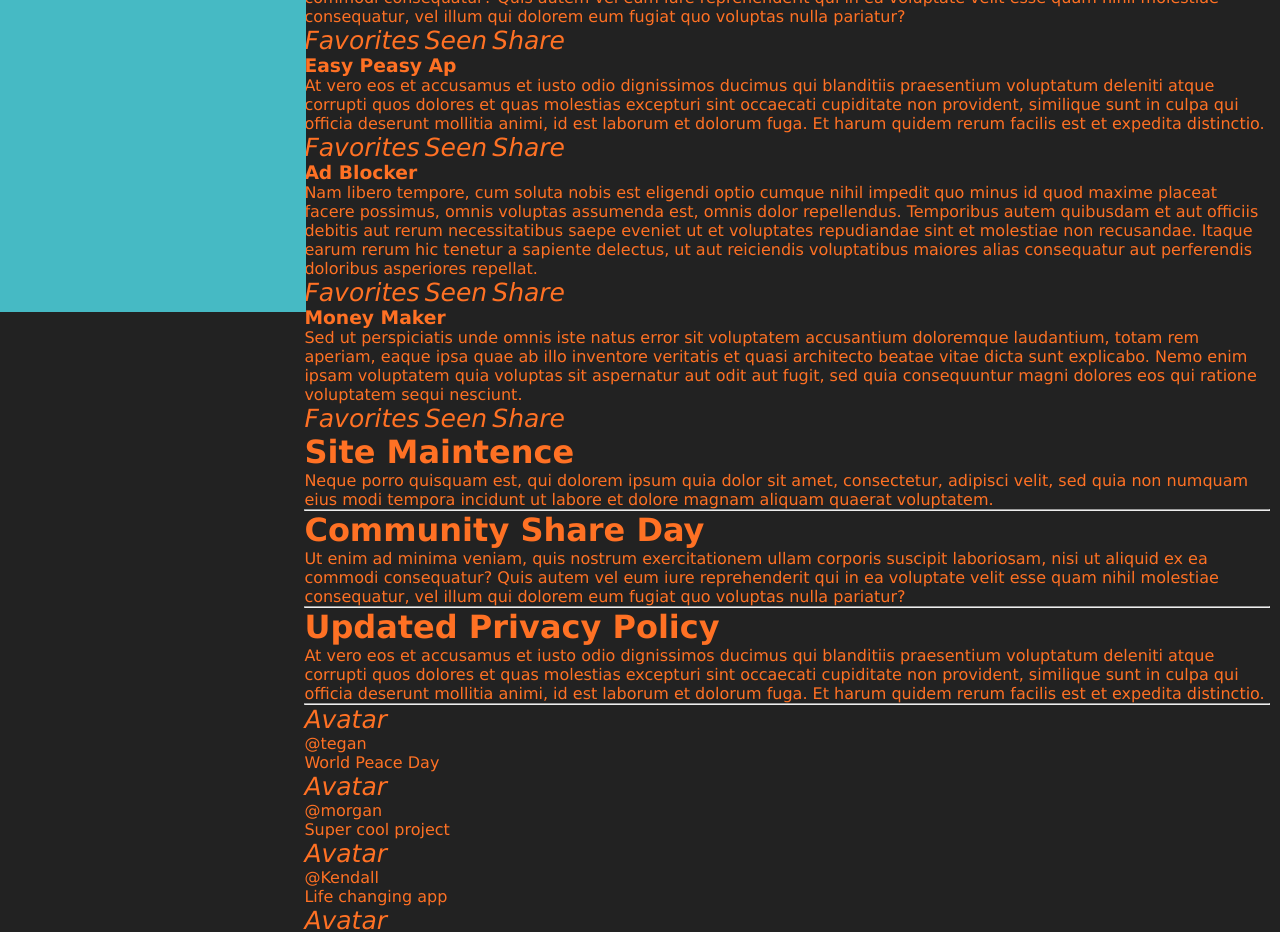
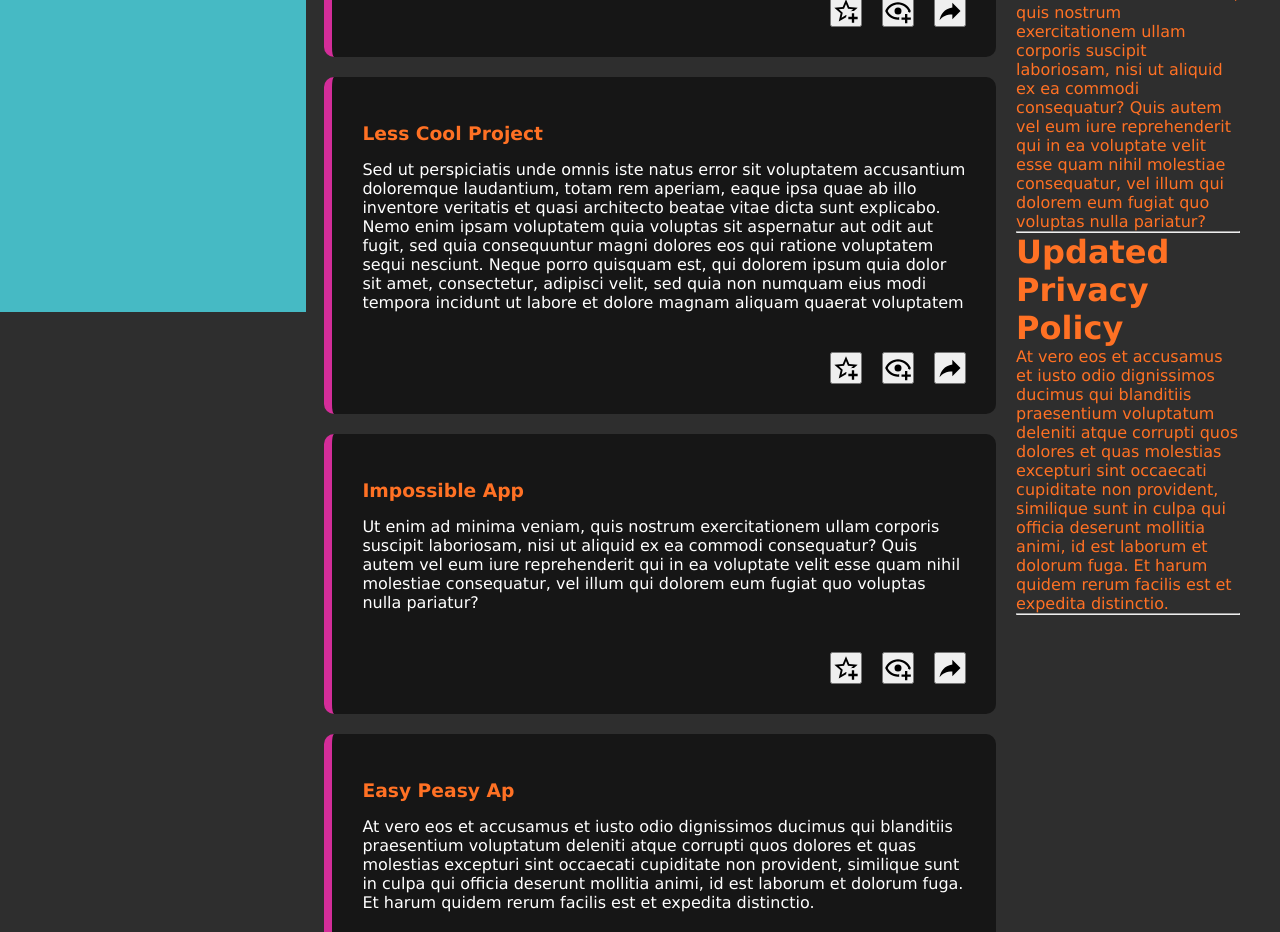
Before and after one commit to OkuhleM/dashboard, a plain HTML site: page index.html in a window 1280 px wide. Shown: the part 538-1470 px from the top of the page. Drawn offline with Linux system fonts and the light colour scheme; a web font is replaced by a local one.

Commit message:
main body

```diff
--- a/index.html
+++ b/index.html
@@ -75,25 +75,35 @@
                 </div>
 
         </div>
-<p>Your Projects</p>
+        <div class="main-body">
+            <div class="my-projects">
+<h3 class="Projects">Projects</h3>
             <div class="content">
 <div class="card">
     <div class="project1">
-        <h3>Super Cool Project</h3>
-        <p>
+        <h3 class="sub-heading">Super Cool Project</h3>
+        <p class="lorem">
             Lorem ipsum dolor sit amet, consectetur adipiscing elit, sed do eiusmod tempor incididunt
            ut labore et dolore magna aliqua. Ut enim ad minim veniam, quis nostrud exercitation ullamco
            laboris nisi ut aliquip ex ea commodo consequat. Duis aute irure dolor in reprehenderit in
            voluptate velit esse cillum dolore eu fugiat nulla pariatur. Excepteur sint occaecat cupidatat
            non proident, sunt in culpa qui officia deserunt mollit anim id est laborum.
         </p>
-        <i>Favorites</i>
-        <i>Seen</i>
-        <i>Share</i>
+        <div class="card-btns">
+        <button>
+            <img src="./Icons/star-plus-outline.svg" alt="favourites"/>
+        </button>
+        <button>
+            <img src="./Icons/eye-plus-outline.svg" alt="seen"/>
+        </button>
+        <button>
+            <img src="./Icons/share.svg" alt="share"/>
+        </button>
+    </div>
     </div>
     <div class="project1">
-        <h3>Less Cool Project</h3>
-        <p>
+        <h3 class="sub-heading">Less Cool Project</h3>
+        <p class="lorem">
             Sed ut perspiciatis unde omnis iste natus error sit voluptatem accusantium doloremque laudantium,
             totam rem aperiam, eaque ipsa quae ab illo inventore veritatis et quasi architecto beatae vitae
             dicta sunt explicabo. Nemo enim ipsam voluptatem quia voluptas sit aspernatur aut odit aut fugit,
@@ -101,58 +111,99 @@
             est, qui dolorem ipsum quia dolor sit amet, consectetur, adipisci velit, sed quia non numquam eius
             modi tempora incidunt ut labore et dolore magnam aliquam quaerat voluptatem
         </p>
-        <i>Favorites</i>
-        <i>Seen</i>
-        <i>Share</i>
+        <div class="card-btns">
+            <button>
+                <img src="./Icons/star-plus-outline.svg" alt="favourites"/>
+            </button>
+            <button>
+                <img src="./Icons/eye-plus-outline.svg" alt="seen"/>
+            </button>
+            <button>
+                <img src="./Icons/share.svg" alt="share"/>
+            </button>
+        </div>
     </div>
-    <div class="project2">
-        <h3>Impossible App</h3>
-        <p>
+    <div class="project1">
+        <h3 class="sub-heading">Impossible App</h3>
+        <p class="lorem">
             Ut enim ad minima veniam, quis nostrum exercitationem ullam corporis suscipit laboriosam, nisi ut
             aliquid ex ea commodi consequatur? Quis autem vel eum iure reprehenderit qui in ea voluptate velit
             esse quam nihil molestiae consequatur, vel illum qui dolorem eum fugiat quo voluptas nulla pariatur?
         </p>
-        <i>Favorites</i>
-        <i>Seen</i>
-        <i>Share</i>
+        <div class="card-btns">
+            <button>
+                <img src="./Icons/star-plus-outline.svg" alt="favourites"/>
+            </button>
+            <button>
+                <img src="./Icons/eye-plus-outline.svg" alt="seen"/>
+            </button>
+            <button>
+                <img src="./Icons/share.svg" alt="share"/>
+            </button>
+        </div>
     </div>
-    <div class="project2">
-        <h3>Easy Peasy Ap</h3>
-        <p>
+    <div class="project1">
+        <h3 class="sub-heading">Easy Peasy Ap</h3>
+        <p class="lorem">
             At vero eos et accusamus et iusto odio dignissimos ducimus qui blanditiis praesentium voluptatum deleniti
             atque corrupti quos dolores et quas molestias excepturi sint occaecati cupiditate non provident, similique
             sunt in culpa qui officia deserunt mollitia animi, id est laborum et dolorum fuga. Et harum quidem rerum
             facilis est et expedita distinctio.
         </p>
-        <i>Favorites</i>
-        <i>Seen</i>
-        <i>Share</i>
+        <div class="card-btns">
+            <button>
+                <img src="./Icons/star-plus-outline.svg" alt="favourites"/>
+            </button>
+            <button>
+                <img src="./Icons/eye-plus-outline.svg" alt="seen"/>
+            </button>
+            <button>
+                <img src="./Icons/share.svg" alt="share"/>
+            </button>
+        </div>
     </div>
-    <div class="project3">
-        <h3>Ad Blocker</h3>
-        <p>
+    <div class="project1">
+        <h3 class="sub-heading">Ad Blocker</h3>
+        <p class="lorem">
             Nam libero tempore, cum soluta nobis est eligendi optio cumque nihil impedit quo minus id quod maxime placeat
             facere possimus, omnis voluptas assumenda est, omnis dolor repellendus. Temporibus autem quibusdam et aut officiis
             debitis aut rerum necessitatibus saepe eveniet ut et voluptates repudiandae sint et molestiae non recusandae.
             Itaque earum rerum hic tenetur a sapiente delectus, ut aut reiciendis voluptatibus maiores alias consequatur aut
             perferendis doloribus asperiores repellat.
         </p>
-        <i>Favorites</i>
-        <i>Seen</i>
-        <i>Share</i>
+        <div class="card-btns">
+            <button>
+                <img src="./Icons/star-plus-outline.svg" alt="favourites"/>
+            </button>
+            <button>
+                <img src="./Icons/eye-plus-outline.svg" alt="seen"/>
+            </button>
+            <button>
+                <img src="./Icons/share.svg" alt="share"/>
+            </button>
+        </div>
     </div>
-    <div class="project3">
-        <h3>Money Maker</h3>
-        <p>
+    <div class="project1">
+        <h3 class="sub-heading">Money Maker</h3>
+        <p class="lorem">
             Sed ut perspiciatis unde omnis iste natus error sit voluptatem accusantium doloremque laudantium, totam rem aperiam,
             eaque ipsa quae ab illo inventore veritatis et quasi architecto beatae vitae dicta sunt explicabo. Nemo enim ipsam
             voluptatem quia voluptas sit aspernatur aut odit aut fugit, sed quia consequuntur magni dolores eos qui ratione
             voluptatem sequi nesciunt.
         </p>
-        <i>Favorites</i>
-        <i>Seen</i>
-        <i>Share</i>
+        <div class="card-btns">
+            <button>
+                <img src="./Icons/star-plus-outline.svg" alt="favourites"/>
+            </button>
+            <button>
+                <img src="./Icons/eye-plus-outline.svg" alt="seen"/>
+            </button>
+            <button>
+                <img src="./Icons/share.svg" alt="share"/>
+            </button>
+        </div>
     </div>
+</div>
 </div>
             </div>
 
@@ -195,5 +246,6 @@
                 <p class="description">No traffic maker</p>
             </div>
         </div>
+    </div>
 </body>
 </html>
--- a/style.css
+++ b/style.css
@@ -48,7 +48,7 @@ ul {
 }
 
 body {
-  background-color: #222222;
+  background-color: rgb(46, 46, 46);
   color: #ff7124;
 }
 
@@ -179,3 +179,49 @@ i,
 .btn:hover {
 border: 2px solid white;
 }
+.Projects{
+  font-size: 25px;
+  margin: 1rem auto;
+}
+
+.main-body {
+  background-color: rgb(46, 46, 46);
+  display: grid;
+  grid-template-columns: 3fr 1fr;
+  padding: 20px;
+  padding-right: 30px;
+  gap: 20px;
+}
+.lorem{
+  color: #fff;
+}
+
+.my-projects{
+  grid-row: 1 / 3;
+    display: grid;
+    grid-template-rows: max-content 1fr;
+}
+
+.project1 {
+  background-color: rgb(22, 22, 22);
+    padding: 30px 30px;
+    border-left: 8px solid rgb(211, 45, 153);
+    border-radius: 10px;
+}
+
+.card-btns{
+  display: flex;
+  justify-content: end;
+  margin-top: 2.5em;
+  gap: 20px;
+}
+
+.card{
+  display: grid;
+    grid-template-columns: repeat(auto-fit, minmax(370px, 1fr));
+    gap: 20px;
+}
+
+.sub-heading{
+  margin: 1rem 0;
+}
```
Also changed, not shown: Icons/eye-plus-outline.svg (added), Icons/share.svg (added), Icons/star-plus-outline.svg (added).
